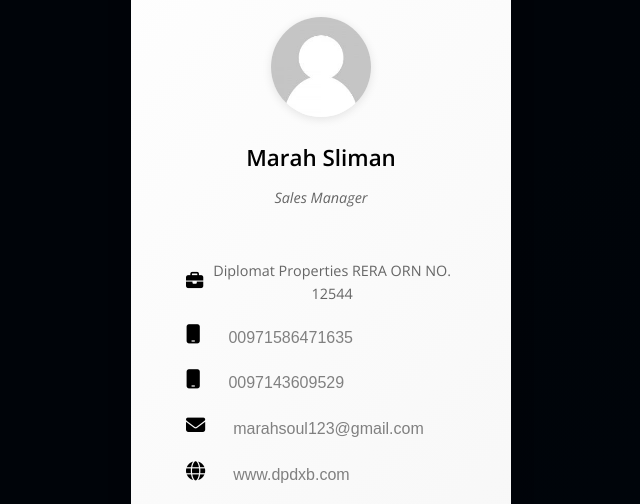
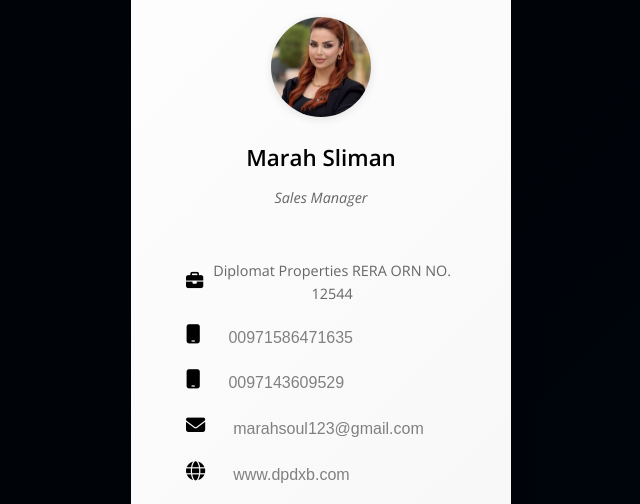
Before and after one commit to Diplomat-Properties/Marah-Sliman, a plain HTML site: page index.html in a window 1280 px wide. Shown: the part 250-754 px from the top of the page, without its empty margins (319-959 px from the left). Drawn offline with nearby package versions, Linux system fonts and the light colour scheme.

Commit message:
Update index.html

```diff
--- a/index.html
+++ b/index.html
@@ -22,7 +22,7 @@
     </div>
 
     <div class="agent-section">
-      <img src="img/blank.jpg" alt="Agent Photo" class="agent-photo">
+      <img src="img/marah.jpeg" alt="Agent Photo" class="agent-photo">
       <h3 class="agent-name">Marah Sliman</h3>
       <p class="agent-role">Sales Manager</p>
       <p class="agent-registration"><span class="registration-symbol"><i class="fa-solid fa-briefcase detail-icon"></i></span> Diplomat Properties RERA ORN NO. 12544</p>
```
